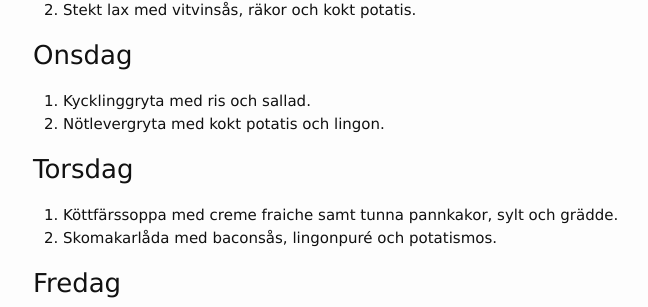
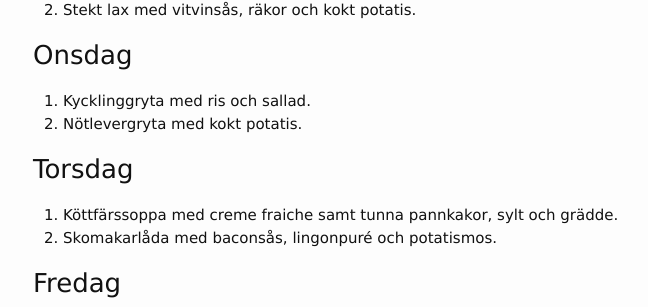
Before and after one commit to FarInn62/farinn62.github.io, a Jekyll site: the page built from lunch.md, in a window 1280 px wide. Shown: the part 414-721 px from the top of the page, without its empty margins (237-885 px from the left). Built offline with Jekyll 4.4.1, drawn with Linux system fonts in a browser that asks for light colours.

Commit message:
Update lunch.md

```diff
--- a/lunch.md
+++ b/lunch.md
@@ -24,7 +24,7 @@ Alla rätter: 80:- Take away: 70:-
 ### Onsdag
 
 1. Kycklinggryta med ris och sallad.
-2. Nötlevergryta med kokt potatis och lingon.
+2. Nötlevergryta med kokt potatis.
 
 ### Torsdag
 
```
